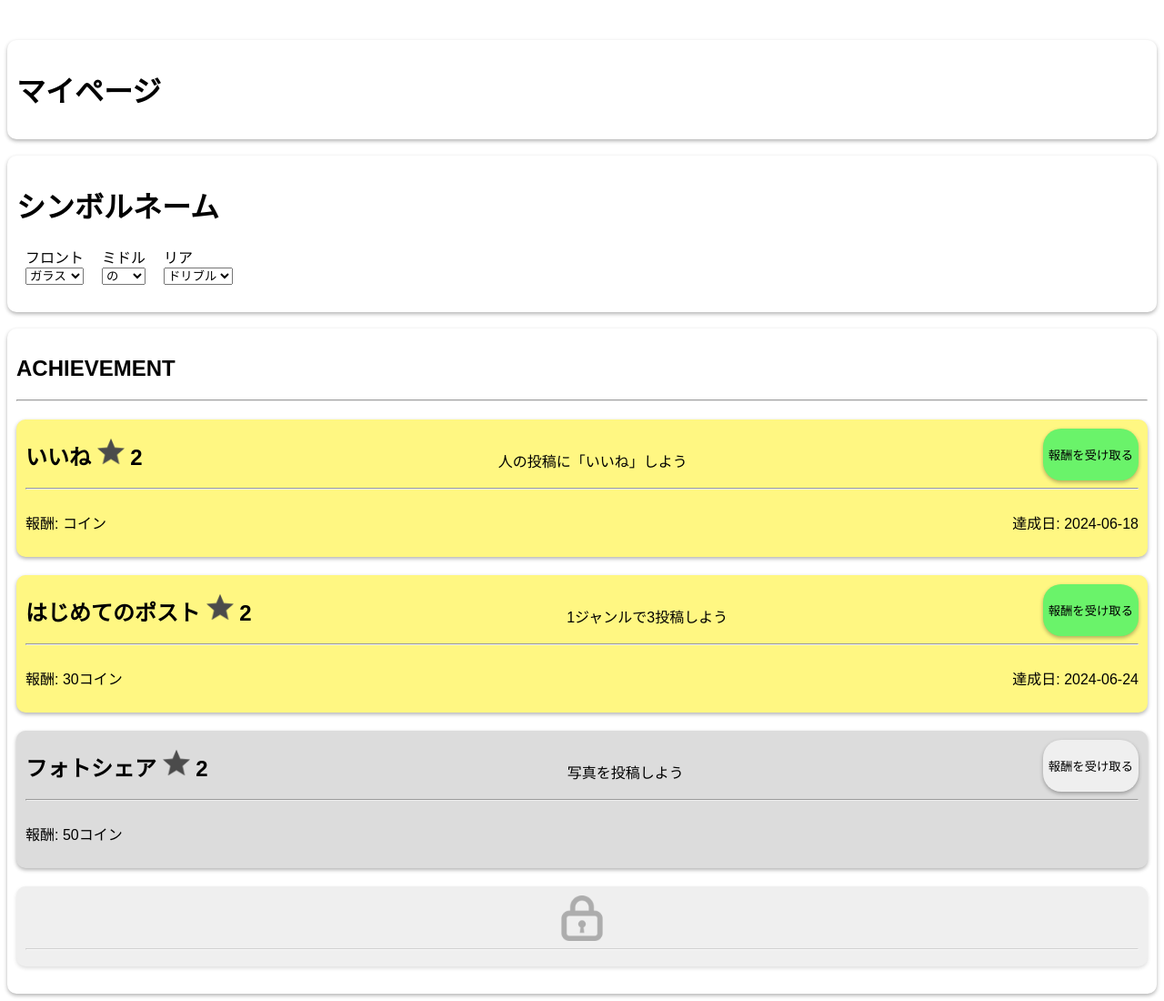
After one commit to Ryuki0530/copla, a PHP site: page /mypage.php in a window 1280 px wide. The commit adds this page. Shown: the whole page at 91% size. Run offline with PHP 8.4, Linux system fonts and the light colour scheme; the visitor is signed in with stand-in values (Sample User, id 1).

Commit message:
マイページにコンテンツを追加

```diff
--- a/body/Home/css/stylesheet2.css
+++ b/body/Home/css/stylesheet2.css
@@ -126,6 +126,90 @@ body {
     border-radius: 10px 10px;
 }
 
+.wrapper .sub-name {
+    display: flex;
+    margin: 20px 0px;
+}
+
+.wrapper .sub-name .sub-select {
+    display: flex;
+    flex-direction: column;
+    margin: 0px 10px;
+}
+
+.one-task {
+    padding: 10px 10px;
+    /* background-color: #fff782; */
+    background-color: #dcdcdc;
+    margin: 20px 0;
+    box-shadow: 0 2px 4px rgba(0,0,0,0.3);
+    border-radius: 10px 10px;
+}
+
+.lock {
+    opacity: 0.45;
+}
+
+.clear-task {
+    background-color: #fff782;
+}
+
+.one-task .task-title {
+    display: flex;
+    justify-content: space-between;
+    margin: 0px 0px;
+}
+
+.one-task .task-title h2 img {
+    width: 30px;
+    height: 30px;
+}
+
+.one-task .task-title h2 {
+    margin: 10px 0;
+}
+
+.one-task .task-title .detail {
+    margin: 10px 0;
+    display: flex;
+    align-items: flex-end;
+}
+
+.one-task .task-title img {
+    margin: auto;
+
+    width: 50px;
+    height: 50px;
+}
+
+.one-task .task-title button {
+    border: none;
+    border-radius: 20px;
+    box-shadow: 0 2px 4px rgba(0,0,0,0.3);
+    cursor: pointer;
+}
+
+.one-task .task-title button:hover {
+    background-color: #ffffff;
+}
+
+.one-task .task-title .clear {
+    background-color: rgb(106, 243, 106);
+}
+
+.one-task .task-title .clear:hover {
+    background-color: rgba(106, 243, 106, 0.63);
+}
+
+.one-task .task-details {
+    display: flex;
+    justify-content: space-between;
+}
+
+.one-task .no-comp-day {
+    display: none;
+}
+
 .articleWrapper{
     padding: 10px 10px;
     background: linear-gradient(to right, #f4faff,#f4faff, #d7e5f1,#89caff);
--- a/body/Home/left.html
+++ b/body/Home/left.html
@@ -37,7 +37,7 @@
           </a>
         </li>
         <li class="list">
-          <a href="">
+          <a href="mypage.php" target="centerFrame">
             <span class="icon"><img src=".././resource/マイページ.png" alt=""></span>
             <span class="title">マイページ(準備中)</span>
           </a>
--- /dev/null
+++ b/body/Home/mypage.php
@@ -0,0 +1,128 @@
+<?php
+ini_set('display_errors', 1);
+ini_set('display_startup_errors', 1);
+error_reporting(E_ALL);
+
+session_start();
+
+if (!isset($_SESSION['userID'])) {
+    header("Location: center.html");
+    exit();
+}
+?>
+
+<!DOCTYPE html>
+<html>
+<head>
+    <link rel="stylesheet" href="./css/stylesheet2.css">
+    <meta charset="utf-8">
+    <title>Copla マイページ</title>
+</head>
+<br><br>
+<body bgcolor="white">
+
+    <div class="wrapper">
+    <h1>マイページ<h1>
+    </div>
+    <br>
+
+    <div class="wrapper">
+        <h1>シンボルネーム</h1>
+        <!-- ドロップダウンで選択式 -->
+        <!-- 上の句テーブル　助詞テーブル　下の句テーブル -->
+        <!-- ランダムボタンも用意 -->
+        <!-- ワードは新しいテーブルを用意 -->
+        <div class="sub-name">
+            <div class="sub-select">
+                フロント
+                <select>
+                    <option>ガラス</option>
+                </select>
+            </div>
+            <div class="sub-select">
+                ミドル
+                <select>
+                    <option>の</option>
+                </select>
+            </div>
+            <div class="sub-select">
+                リア
+                <select>
+                    <option>ドリブル</option>
+                </select>
+            </div>
+        </div>
+    </div>
+    <br>
+
+    <div class="wrapper">
+    <h2>ACHIEVEMENT</h2>
+    <hr>
+    <!-- タスクテーブルを新たに作成 -->
+    <!-- タスク名(テキスト),難易度(1-5の数値), 詳細文(テキスト),
+        報酬(コイン以外の報酬も考慮してテキスト),
+        日付(達成日を格納するため, 達成するまでは非表示),
+        フラグ(達成したかどうか)
+    -->
+    <div class="one-task clear-task">
+        <div class="task-title">
+            <!-- 難易度の星の数は JSの{ }記法で動的にやりたい -->
+            <h2>
+                いいね
+                <img src="../resource/level_star.png" alt="" class="level">
+                2
+            </h2>
+            <p class="detail">人の投稿に「いいね」しよう</p>
+            <button class="clear">報酬を受け取る</button>
+        </div>
+        <hr>
+        <div class="task-details">
+            <p class="rewoard">報酬: コイン</p>
+            <p class="date">達成日: 2024-06-18</p>
+        </div>
+    </div>
+    <div class="one-task clear-task">
+        <div class="task-title">
+            <!-- 難易度の星の数は JSの{ }記法で動的にやりたい -->
+            <h2>
+                はじめてのポスト
+                <img src="../resource/level_star.png" alt="" class="level">
+                2
+            </h2>
+            <p class="detail">1ジャンルで3投稿しよう</p>
+            <button class="clear">報酬を受け取る</button>
+        </div>
+        <hr>
+        <div class="task-details">
+            <p class="rewoard">報酬: 30コイン</p>
+            <p class="date">達成日: 2024-06-24</p>
+        </div>
+    </div>
+    <div class="one-task">
+        <div class="task-title">
+            <!-- 難易度の星の数は JSの{ }記法で動的にやりたい -->
+            <h2>
+                フォトシェア
+                <img src="../resource/level_star.png" alt="" class="level">
+                2
+            </h2>
+            <p class="detail">写真を投稿しよう</p>
+            <button class="">報酬を受け取る</button>
+        </div>
+        <hr>
+        <div class="task-details">
+            <p class="rewoard">報酬: 50コイン</p>
+            <p class="date no-comp-day">達成日: 2024-06-24</p>
+        </div>
+    </div>
+    <div class="one-task lock">
+        <div class="task-title">
+            <!-- 難易度の星の数は JSの{ }記法で動的にやりたい -->
+            <img src="../resource/lock.png" alt="">
+        </div>
+        <hr>
+        <div class="task-details">
+        </div>
+    </div>
+</body>
+</html>
```
Also changed, not shown: body/resource/level.png (added), body/resource/level_star.png (added), body/resource/lock.png (added).
